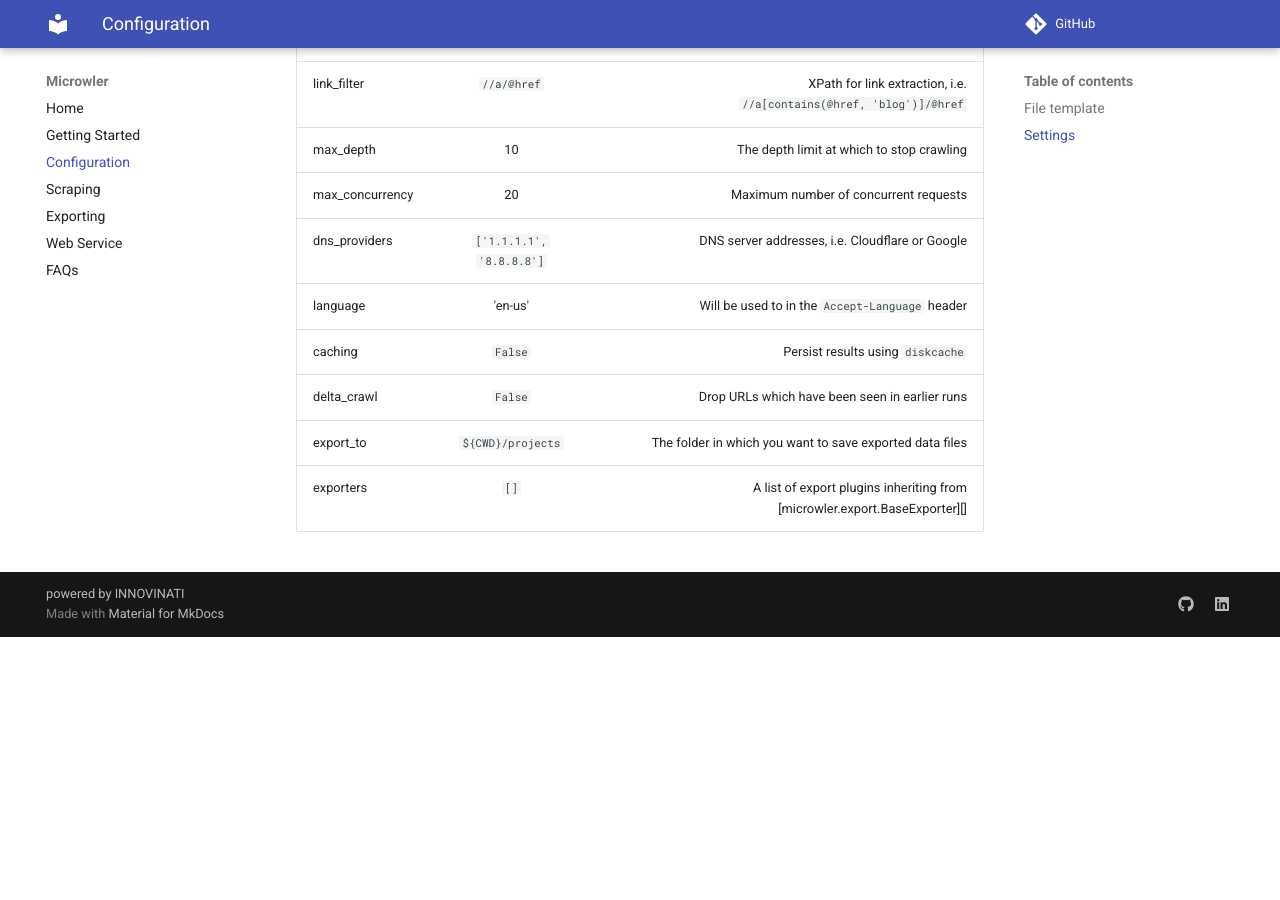
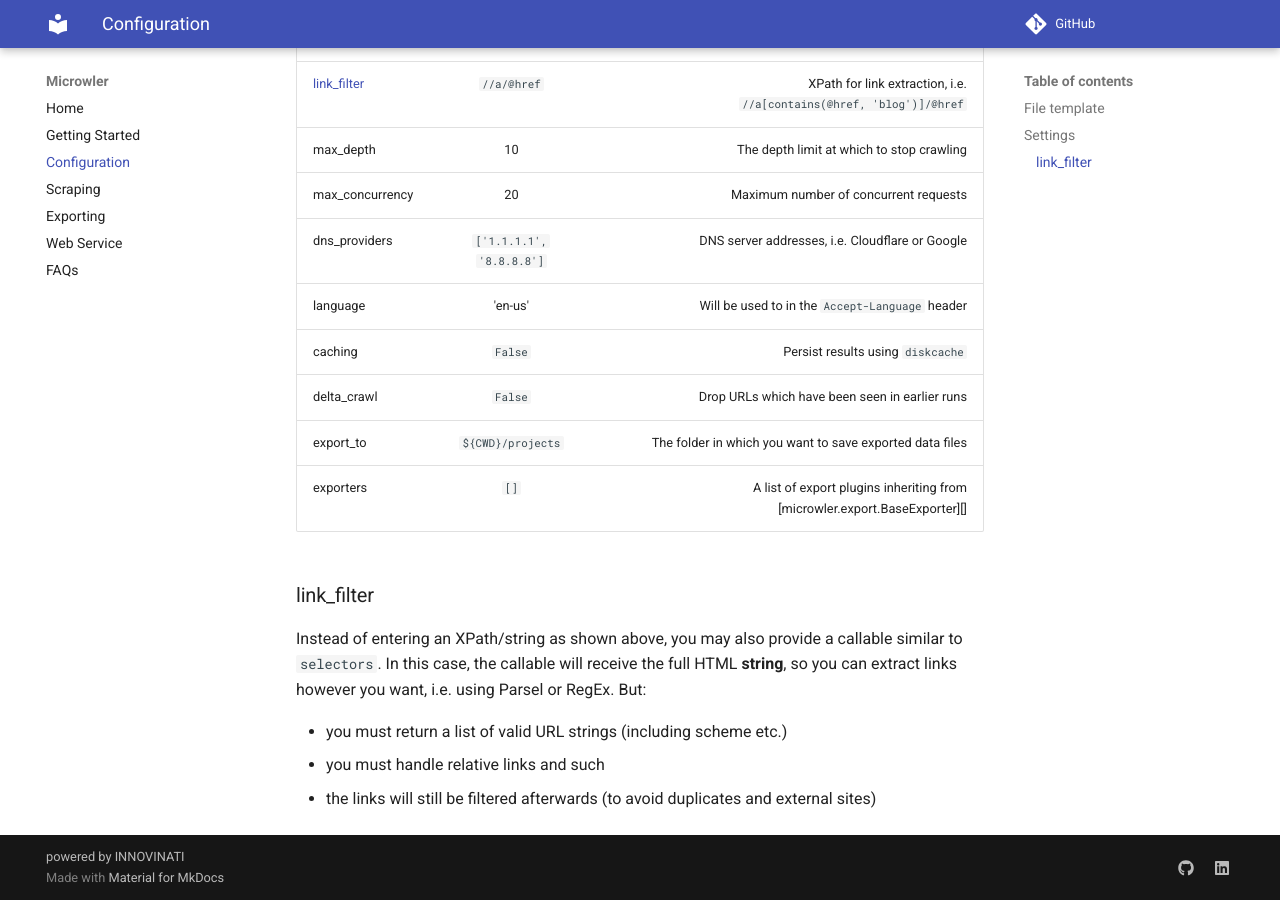
Before and after one commit to INNOVINATI/microwler, an MkDocs documentation site: the page built from docs/configuration.md, in a window 1280 px wide and 900 px high, scrolled down 1091 px. Built offline with MkDocs 1.6.1 and Material for MkDocs 9.7.7, drawn with Linux system fonts in a browser that asks for light colours; comment, search, counter and statistics services are not loaded; before the commit the page ends 1728 px from its top, so only the background shows below that.

```diff
--- a/docs/configuration.md
+++ b/docs/configuration.md
@@ -45,7 +45,7 @@ for the crawler itself but also for handling exports and such.
 
 | Setting | Default | Description |
 | :------------- | :-------------: | -----------: |
-| link_filter | `//a/@href` | XPath for link extraction, i.e. <br> `//a[contains(@href, 'blog')]/@href`
+| [link_filter](#link_filter) | `//a/@href` | XPath for link extraction, i.e. <br> `//a[contains(@href, 'blog')]/@href`
 | max_depth | 10 | The depth limit at which to stop crawling |
 | max_concurrency | 20 | Maximum number of concurrent requests |
 | dns_providers | `['1.1.1.1', '8.8.8.8']` | DNS server addresses, i.e. Cloudflare or Google |
@@ -54,3 +54,14 @@ for the crawler itself but also for handling exports and such.
 | delta_crawl | `False` | Drop URLs which have been seen in earlier runs |
 | export_to | `${CWD}/projects` | The folder in which you want to save exported data files |
 | exporters | `[]` | A list of export plugins inheriting from [microwler.export.BaseExporter][] |
+
+
+### link_filter
+Instead of entering an XPath/string as shown above, you may also provide a
+callable similar to `selectors`. In this case, the callable will receive the
+full HTML **string**, so you can extract links however you want, i.e. using Parsel
+or RegEx. But:
+
+- you must return a list of valid URL strings (including scheme etc.)
+- you must handle relative links and such
+- the links will still be filtered afterwards (to avoid duplicates and external sites)
```
Also changed, not shown: test_cases.py (+16 -3 lines).
